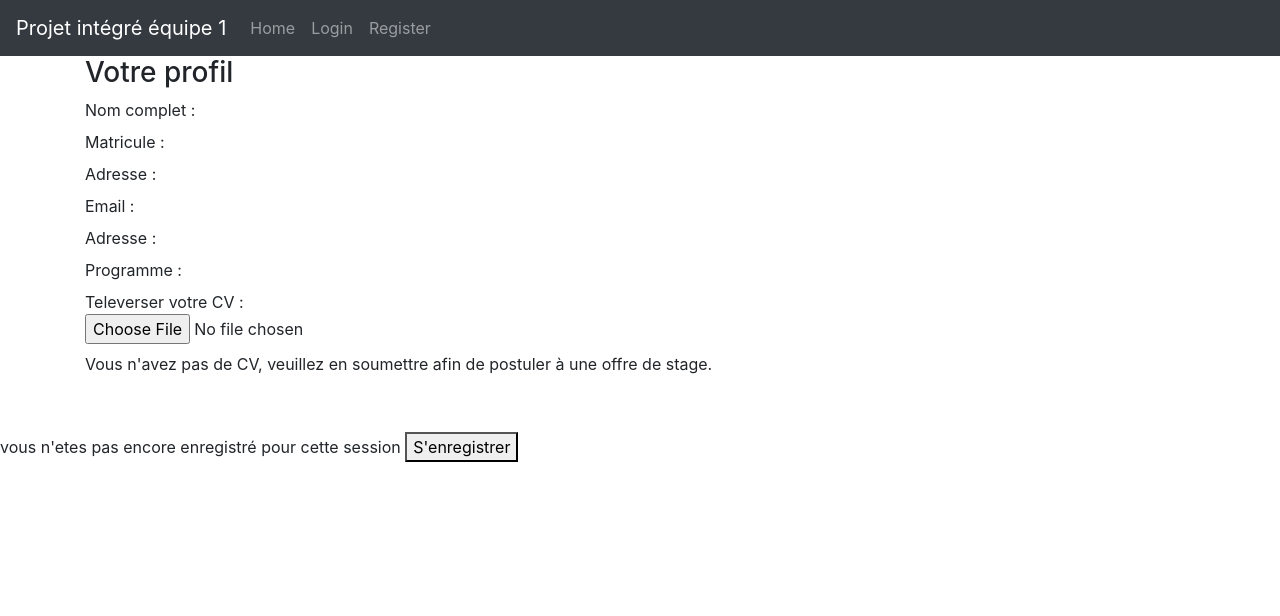
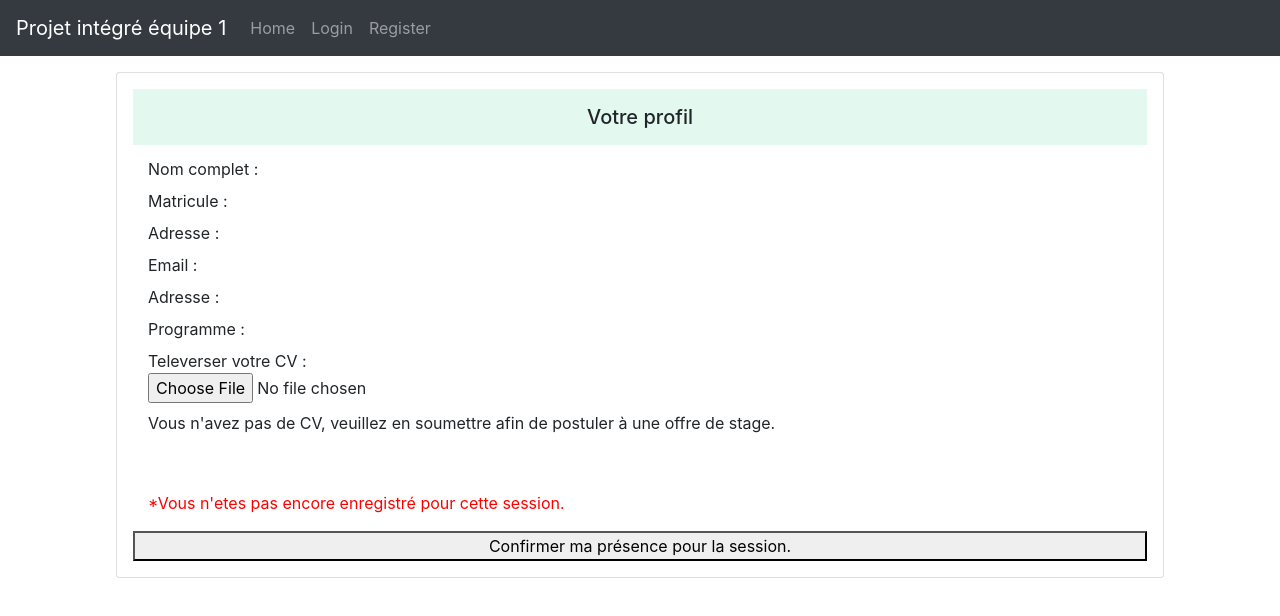
Before and after one commit to cidit/Projet-Integre-EQ1, a React (Create React App) app in the folder frontend/: page /etudiant in a window 1280 px wide. Shown: the top 616 px of the page. Built offline with nearby package versions, Linux system fonts and the light colour scheme; no server answers.

Commit message:
changer le UX de HomeEtudiantComponent.js

```diff
--- a/frontend/src/components/HomeEtudiant.js
+++ b/frontend/src/components/HomeEtudiant.js
@@ -13,6 +13,7 @@ export default class HomeEtudiant extends Component {
             etudiant: {},
             file: "",
             displayInvalidFileMessage: false,
+            displayNoSessionMessage: false,
             displaySubmitCVButton: false,
             CVInfoMessage: "",
             hasUploadedCV: false,
@@ -77,7 +78,13 @@ export default class HomeEtudiant extends Component {
                 err += files[x].type + ' is not a supported format\n'
                 this.setState({displayInvalidFileMessage: true});
                 this.setState({displaySubmitCVButton: false});
-            } else {
+            }
+            else if(!this.state.isRegistered){
+                err += files[x].type + ' you must register to current session\n'
+                this.setState({displayNoSessionMessage: true});
+                this.setState({displaySubmitCVButton: false});
+            }
+            else {
                 this.setState({displayInvalidFileMessage: false});
                 this.setState({displaySubmitCVButton: true});
             }
@@ -110,10 +117,12 @@ export default class HomeEtudiant extends Component {
 
     render() {
         return (
-            <div>
+            <div className="container">
+                <div className="col">
+                    <div className="card p-3 m-3">
+                        <h5 className="card-title text-center p-3" style={{ background: '#E3F9F0 ' }}>Votre profil</h5>
                         <form onSubmit={this.handleSubmit} className="d-flex flex-column">
                             <div className="container">
-                        <h3>Votre profil</h3>
                                 <label>Nom complet : {this.state.etudiant.prenom} {this.state.etudiant.nom}</label><br/>
                                 <label>Matricule : {this.state.etudiant.matricule} </label><br/>
                                 <label>Adresse : {this.state.etudiant.adresse}</label><br/>
@@ -127,25 +136,31 @@ export default class HomeEtudiant extends Component {
                                                                     defaultValue={this.state.file}
                                                                     onChange={this.onChangeHandler}/>
 
-                        </label><br/>
-                        {this.displayCVMessage()}<br/>
+                                </label>
+                                <br/>
+                                {this.displayCVMessage()}
+                                <br/>
                                 {this.state.displayInvalidFileMessage ?
                                     <label style={{color: "red"}}>Ce format de fichier n'est pas autorisé. Seuls les fichiers au
                                         format PDF sont autorisés.</label> : null}
+                                {this.state.displayNoSessionMessage ?
+                                    <label style={{color: "red"}}>Vous devez vous enregistrer à la session.</label> : null}
                                 {this.state.displaySubmitCVButton ?
                                     <button type="submit" className="btn btn-primary">Enregistrer mon CV</button> : null}<br/>
                                 {this.state.hasUploadedCV ?
                                     <label style={{color: "green"}}>Vous venez de téléverser votre CV. Il doit cependant être
-                                approuvé pour que vous puissiez appliquer aux offres de stage.</label> :
-                            null}<br/>
+                                        approuvé pour que vous puissiez appliquer aux offres de stage.</label> : null}
+                                <br/>
+
+                                {this.state.isRegistered ?
+                                    <p style={{color: "green"}}>*Vous etes enregistré pour cette session.</p> :
+                                    <p style={{color: "red"}}>*Vous n'etes pas encore enregistré pour cette session.</p>}
                             </div>
                         </form>
-                {this.state.isRegistered ?
-                    <p>Vous etes deja enregistré pour cette session</p> :
-                    <p>vous n'etes pas encore enregistré pour cette session <button onClick={this.register}>S'enregistrer</button></p>}
+                        {this.state.isRegistered ? "" : <button onClick={this.register}>Confirmer ma présence pour la session.</button>}
                     </div>
-
-
+                </div>
+            </div>
         );
     }
 }
```
Lines whose indentation alone changed are shown as unchanged.
